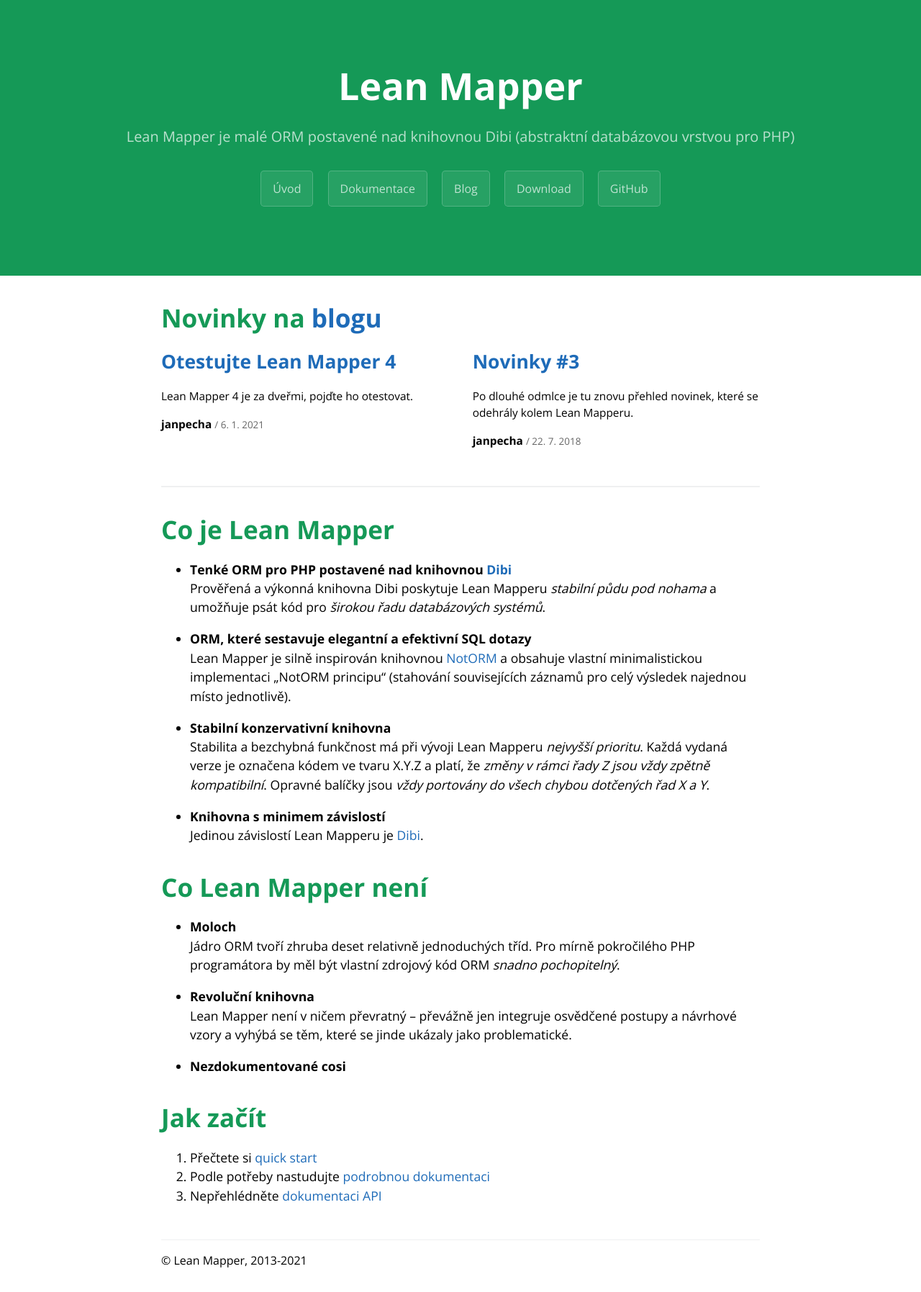
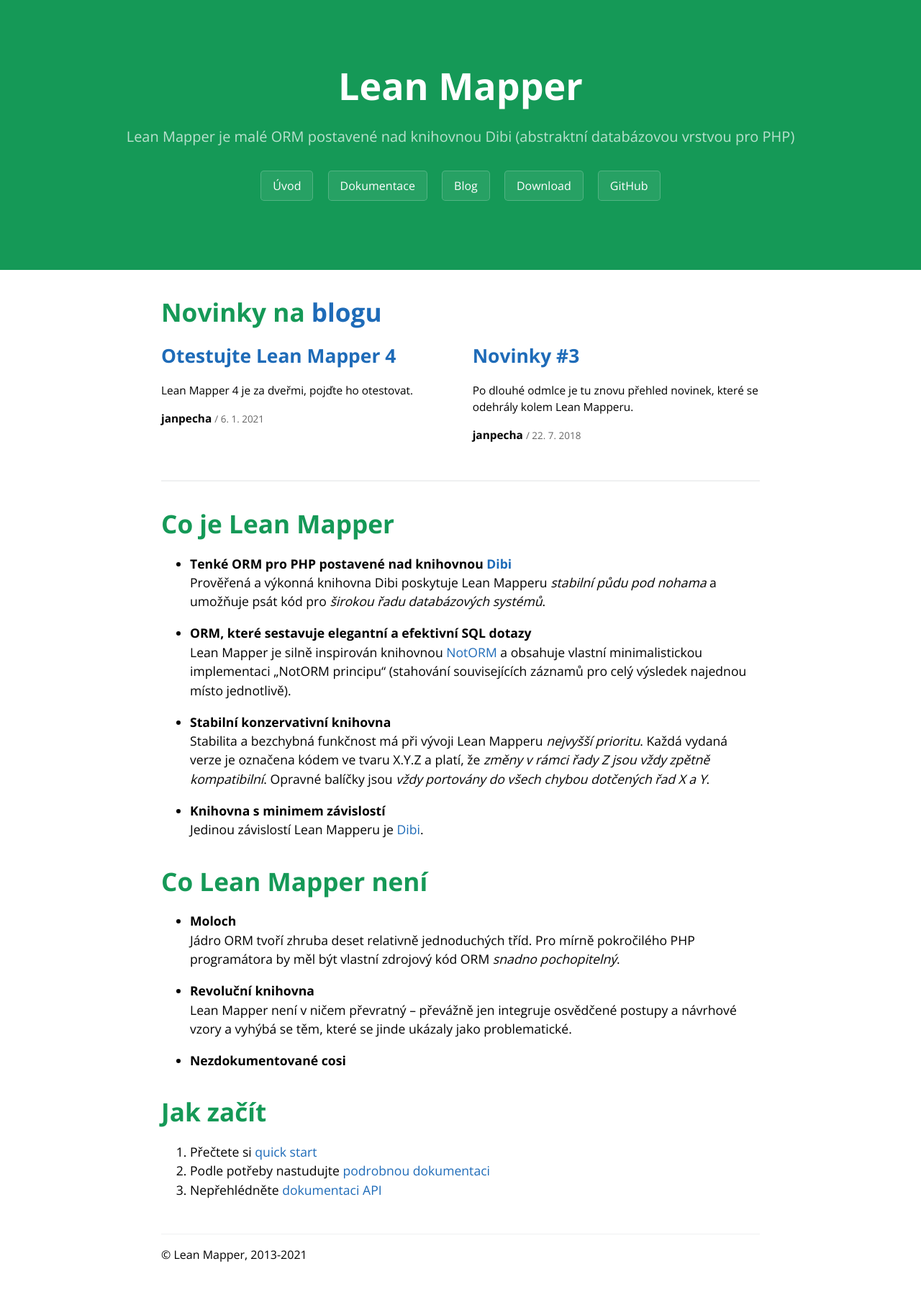
Before and after one commit to LeanMapper/LeanMapper.github.io, a Jekyll site: the page built from index.md, in a window 1280 px wide. Shown: the whole page at 72% size. Built offline with Jekyll 4.4.1, drawn with Linux system fonts in a browser that asks for light colours; our own code applies the rules of GitHub Pages for plain Markdown files.

Commit message:
CSS: updated .btn (header menu)

```diff
--- a/_sass/_stylesheet.scss
+++ b/_sass/_stylesheet.scss
@@ -18,7 +18,7 @@ a {
 .btn {
   display: inline-block;
   margin-bottom: 1rem;
-  color: rgba(255, 255, 255, 0.7);
+  color: #fff;
   background-color: rgba(255, 255, 255, 0.08);
   border-color: rgba(255, 255, 255, 0.2);
   border-style: solid;
@@ -36,7 +36,7 @@ a {
 
 @media screen and (min-width: 64em) {
   .btn {
-    padding: 0.75rem 1rem; } }
+    padding: 0.5rem 1rem; } }
 
 @media screen and (min-width: 42em) and (max-width: 64em) {
   .btn {
@@ -47,7 +47,7 @@ a {
   .btn {
     display: block;
     width: 100%;
-    padding: 0.75rem;
+    padding: 0.5rem;
     font-size: 0.9rem; }
     .btn + .btn {
       margin-top: 1rem;
```
